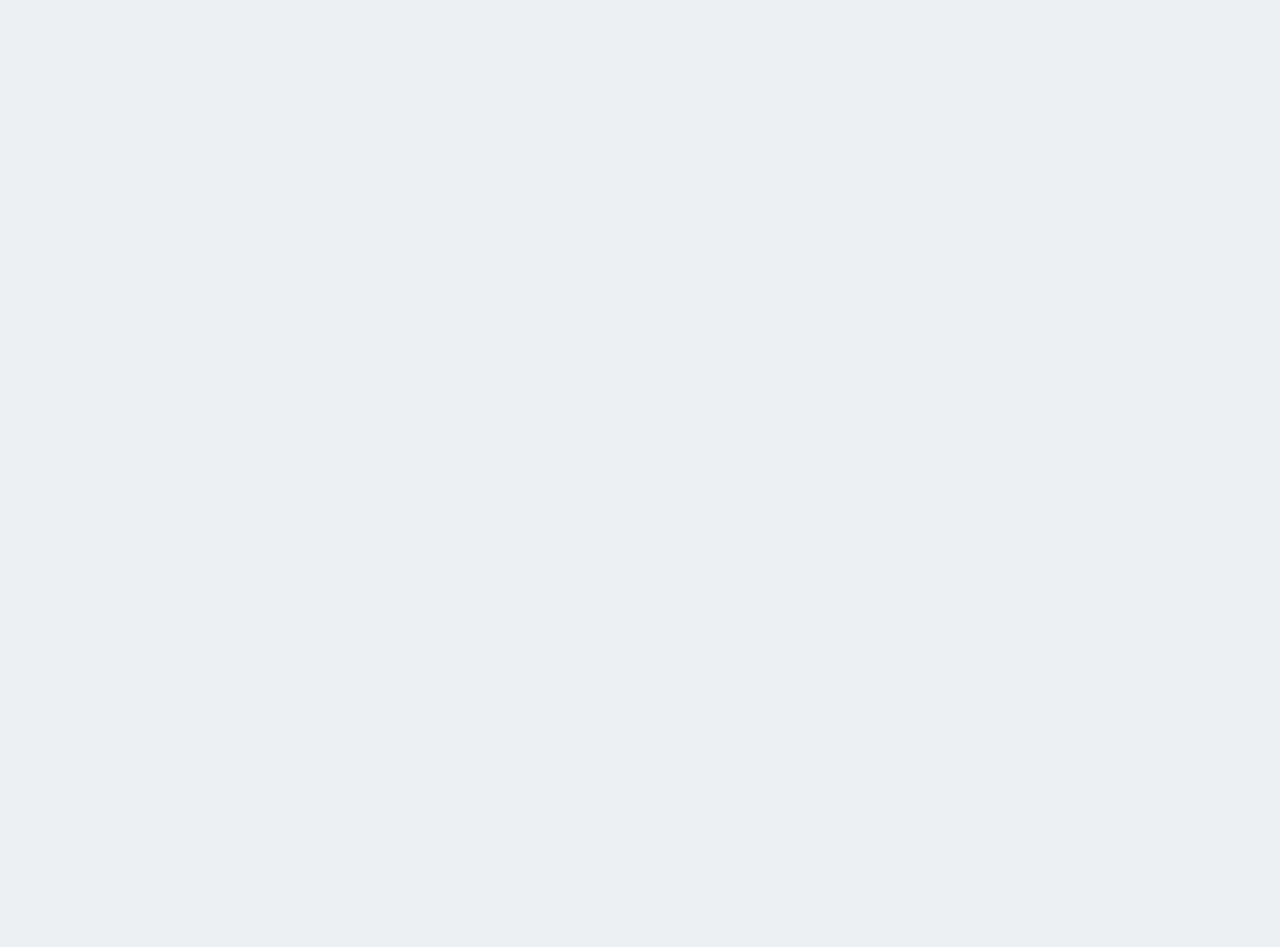
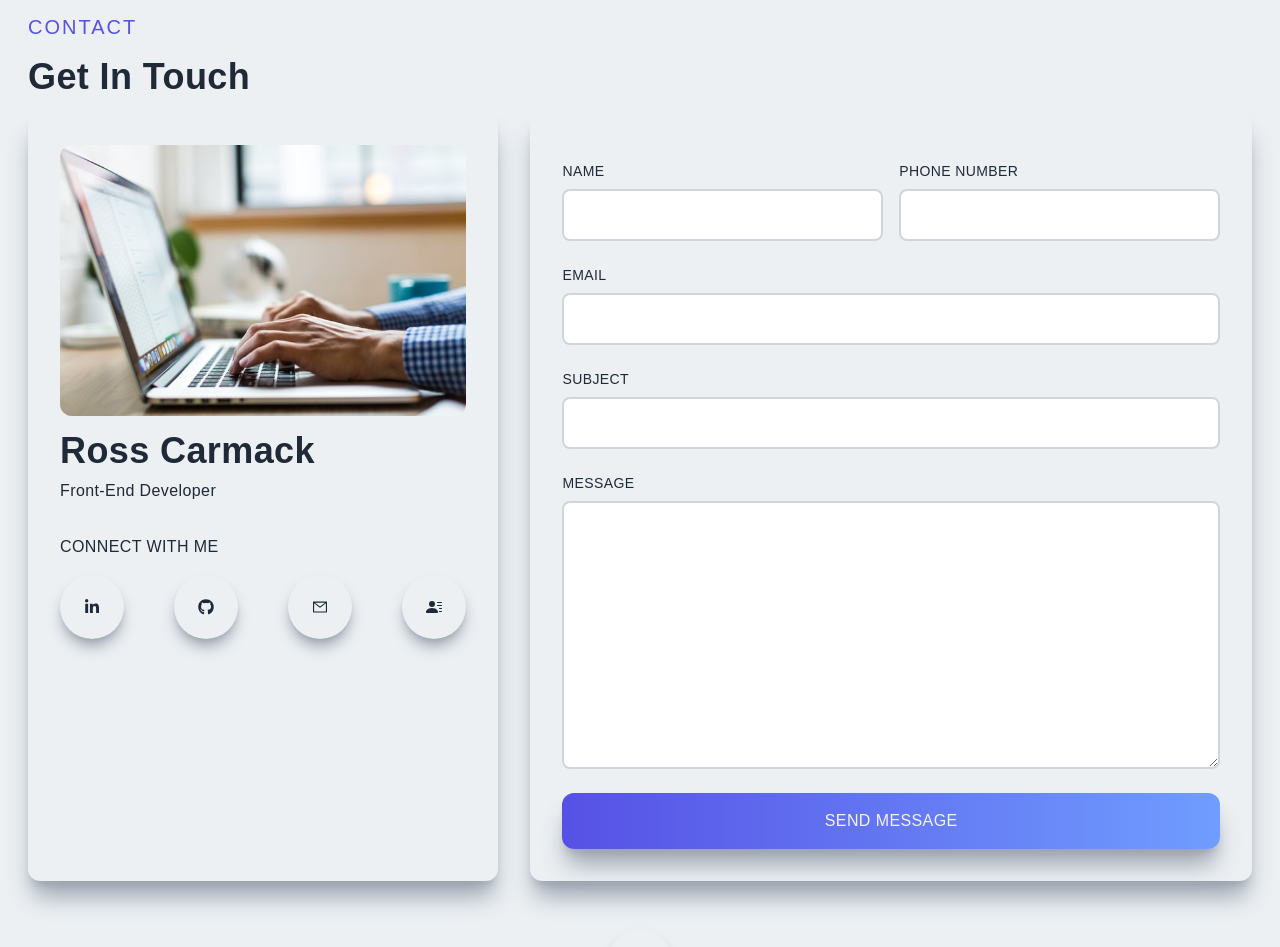
Before and after one commit to rtothaoss/portfolio, a Next.js app: page / in a window 1280 px wide. Shown: the part 3300-4247 px from the top of the page. Before the commit the page ends 3249 px from the top, so only its background shows below. Built offline with nearby package versions, Linux system fonts and the light colour scheme.

Commit message:
added contact

```diff
--- /dev/null
+++ b/components/Contact.jsx
@@ -0,0 +1,170 @@
+import Image from 'next/image';
+import Link from 'next/link';
+import React, { useState } from 'react';
+import { AiOutlineMail } from 'react-icons/ai';
+import { BsFillPersonLinesFill } from 'react-icons/bs';
+import { FaGithub, FaLinkedinIn } from 'react-icons/fa';
+import { HiOutlineChevronDoubleUp } from 'react-icons/hi';
+import ContactImg from '../public/assets/skills/contact.jpeg'
+
+const Contact = () => {
+  const [name, setName] = useState('');
+  const [phone, setPhone] = useState('');
+  const [email, setEmail] = useState('');
+  const [subject, setSubject] = useState('');
+  const [message, setMessage] = useState('');
+
+  const handleSubmit = () => {
+    setName('');
+    setPhone('');
+    setEmail('');
+    setSubject('');
+    setMessage('');
+  };
+
+  return (
+    <div id='contact' className='w-full lg:h-screen'>
+      <div className='max-w-[1240px] m-auto px-2 py-16 w-full '>
+        <p className='text-xl tracking-widest uppercase text-[#5651e5]'>
+          Contact
+        </p>
+        <h2 className='py-4'>Get In Touch</h2>
+        <div className='grid lg:grid-cols-5 gap-8'>
+          {/* left */}
+          <div className='col-span-3 lg:col-span-2 w-full h-full shadow-xl shadow-gray-400 rounded-xl p-4'>
+            <div className='lg:p-4 h-full '>
+              <div>
+                <Image
+                  className='rounded-xl hover:scale-105 ease-in duration-300'
+                  src={ContactImg}
+                  alt='/'
+                />
+              </div>
+              <div>
+                <h2 className='py-2'>Ross Carmack</h2>
+                <p>Front-End Developer</p>
+              </div>
+              <div>
+                <p className='uppercase pt-8'>Connect With Me</p>
+                <div className='flex items-center justify-between py-4'>
+                  <a
+                    href='https://www.linkedin.com/in/ross-carmack-246383171/'
+                    target='_blank'
+                    rel='noreferrer'
+                  >
+                    <div className='rounded-full shadow-lg shadow-gray-400 p-6 cursor-pointer hover:scale-110 ease-in duration-300'>
+                      <FaLinkedinIn />
+                    </div>
+                  </a>
+                  <a
+                    href='https://github.com/rtothaoss'
+                    target='_blank'
+                    rel='noreferrer'
+                  >
+                    <div className='rounded-full shadow-lg shadow-gray-400 p-6 cursor-pointer hover:scale-110 ease-in duration-300'>
+                      <FaGithub />
+                    </div>
+                  </a>
+
+                  <div className='rounded-full shadow-lg shadow-gray-400 p-6 cursor-pointer hover:scale-110 ease-in duration-300'>
+                    <AiOutlineMail />
+                  </div>
+                  <Link href='/resume'>
+                    <a>
+                      <div className='rounded-full shadow-lg shadow-gray-400 p-6 cursor-pointer hover:scale-110 ease-in duration-300'>
+                        <BsFillPersonLinesFill />
+                      </div>
+                    </a>
+                  </Link>
+                </div>
+              </div>
+            </div>
+          </div>
+
+          {/* right */}
+          <div className='col-span-3 w-full h-auto shadow-xl shadow-gray-400 rounded-xl lg:p-4'>
+            <div className='p-4'>
+              <form
+                onSubmit={handleSubmit}
+                action='https://getform.io/f/08ebcd37-f5b5-45be-8c13-714f011ce060'
+                method='POST'
+              >
+                <div className='grid md:grid-cols-2 gap-4 w-full py-2'>
+                  <div className='flex flex-col'>
+                    <label className='uppercase text-sm py-2'>Name</label>
+                    <input
+                      className='border-2 rounded-lg p-3 flex border-gray-300'
+                      type='text'
+                      name='name'
+                      value={name}
+                      onChange={(e) => setName(e.target.value)}
+                    />
+                  </div>
+                  <div className='flex flex-col'>
+                    <label className='uppercase text-sm py-2'>
+                      Phone Number
+                    </label>
+                    <input
+                      className='border-2 rounded-lg p-3 flex border-gray-300'
+                      type='text'
+                      name='phone'
+                      value={phone}
+                      onChange={(e) => setPhone(e.target.value)}
+                    />
+                  </div>
+                </div>
+                <div className='flex flex-col py-2'>
+                  <label className='uppercase text-sm py-2'>Email</label>
+                  <input
+                    className='border-2 rounded-lg p-3 flex border-gray-300'
+                    type='email'
+                    name='email'
+                    value={email}
+                    onChange={(e) => setEmail(e.target.value)}
+                  />
+                </div>
+                <div className='flex flex-col py-2'>
+                  <label className='uppercase text-sm py-2'>Subject</label>
+                  <input
+                    className='border-2 rounded-lg p-3 flex border-gray-300'
+                    type='text'
+                    name='subject'
+                    value={subject}
+                    onChange={(e) => setSubject(e.target.value)}
+                  />
+                </div>
+                <div className='flex flex-col py-2'>
+                  <label className='uppercase text-sm py-2'>Message</label>
+                  <textarea
+                    className='border-2 rounded-lg p-3 border-gray-300'
+                    rows='10'
+                    name='message'
+                    value={message}
+                    onChange={(e) => setMessage(e.target.value)}
+                  ></textarea>
+                </div>
+                <button className='w-full p-4 text-gray-100 mt-4'>
+                  Send Message
+                </button>
+              </form>
+            </div>
+          </div>
+        </div>
+        <div className='flex justify-center py-12'>
+          <Link href='/'>
+            <a>
+              <div className='rounded-full shadow-lg shadow-gray-400 p-4 cursor-pointer hover:scale-110 ease-in duration-300'>
+                <HiOutlineChevronDoubleUp
+                  className='text-[#5651e5]'
+                  size={30}
+                />
+              </div>
+            </a>
+          </Link>
+        </div>
+      </div>
+    </div>
+  );
+};
+
+export default Contact;
--- a/pages/index.js
+++ b/pages/index.js
@@ -1,6 +1,7 @@
 import Head from 'next/head'
 import Image from 'next/image'
 import About from '../components/About'
+import Contact from '../components/Contact'
 import Main from '../components/Main'
 import Navbar from '../components/Navbar'
 import Projects from '../components/Projects'
@@ -20,7 +21,7 @@
       <About />
       <Skills />
       <Projects />
-
+      <Contact />
     </div>
   )
 }
```
Also changed, not shown: public/assets/skills/contact.jpeg (added).
